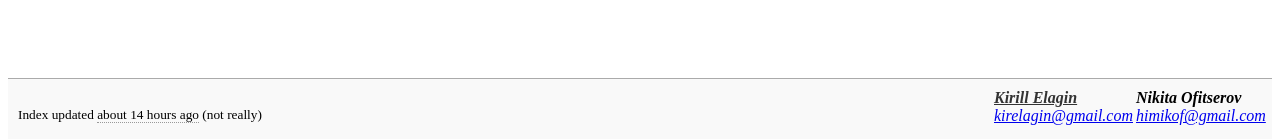
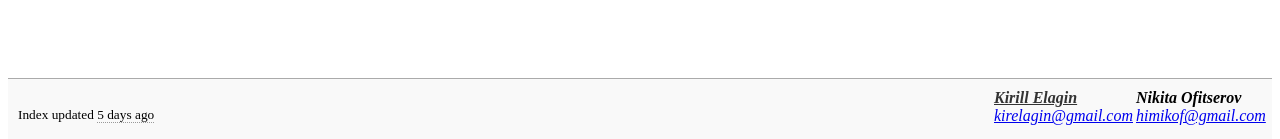
Before and after one commit to kirelagin/wis, a Django app: page / in a window 1280 px wide. Shown: the part 682-821 px from the top of the page. Run offline with Django 3.2, Linux system fonts and the light colour scheme; some libraries are stand-ins or nearby versions.

Commit message:
Clean ups

```diff
--- a/search/templates/index.html
+++ b/search/templates/index.html
@@ -30,7 +30,7 @@
       </address>
     </div>
     <div id="stats" class="muted">
-      <p><small>Index updated <time class="timeago" datetime="{{ index_timestamp.iso }}">{{ index_timestamp.txt }}</time> (not really)</small></p>
+      <p><small>Index updated <time class="timeago" datetime="{{ index_timestamp.iso }}">{{ index_timestamp.txt }}</time></small></p>
     </div>
   </div>
 
--- a/search/views.py
+++ b/search/views.py
@@ -1,6 +1,7 @@
 # -*- coding: utf-8 -*-
 
 import datetime as dt
+import pytz
 from django.http import Http404
 from django.template.response import TemplateResponse
 from django.core.paginator import Paginator, EmptyPage
@@ -10,8 +11,8 @@
 
 
 def index(request):
-  t = dt.datetime.now() - dt.timedelta(minutes=10)
-  index_timestamp = {'iso': t.isoformat(), 'txt': 'no idea'}
+  t = dt.datetime(year=2013, month=5, day=3, hour=9, minute=41, second=8, tzinfo=pytz.utc)
+  index_timestamp = {'iso': t.isoformat(), 'txt': t.strftime('%d %B %Y, %H:%M (UTC)')}
   return TemplateResponse(request, 'index.html', {'index_timestamp': index_timestamp})
 
 def search(request):
--- a/wis/settings.py
+++ b/wis/settings.py
@@ -1,5 +1,3 @@
-# Django settings for wis project.
-
 DEBUG = True
 TEMPLATE_DEBUG = DEBUG
 
```
